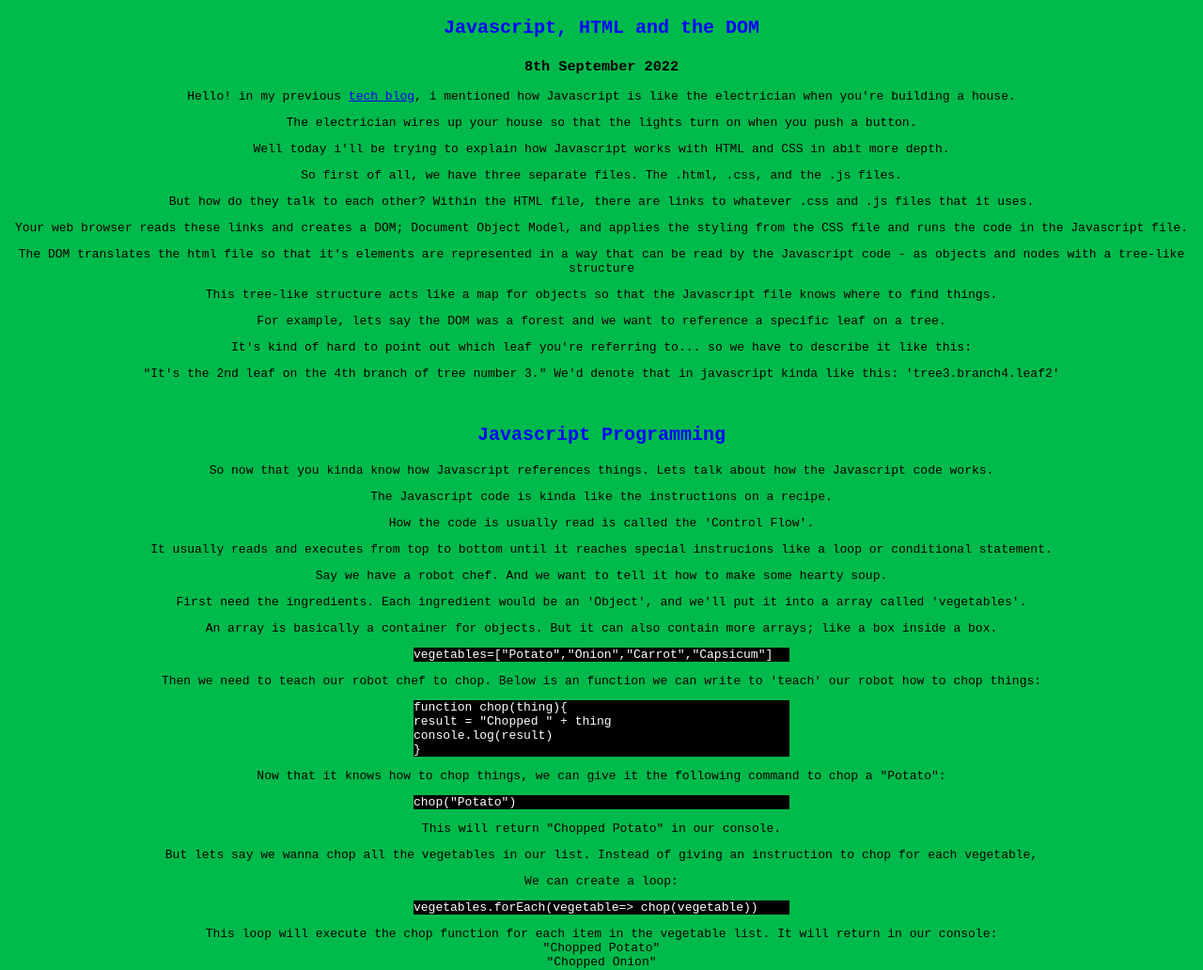
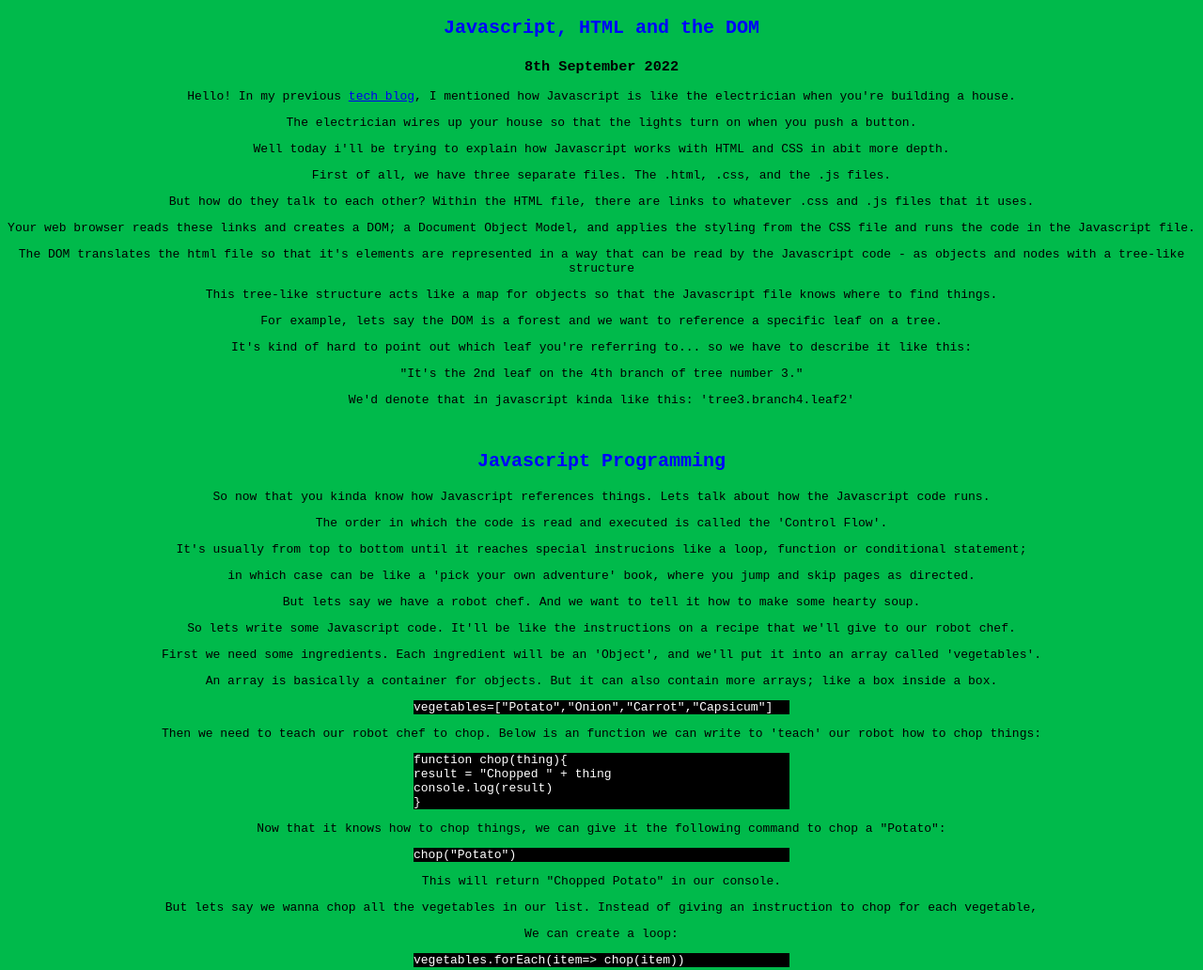
Before and after one commit to james-koay/james-koay.github.io, a plain HTML site: page blog/javascript-dom.html in a window 1280 px wide. Shown: the top 1032 px of the page at 94% size. Drawn offline with Linux system fonts and the light colour scheme.

Commit message:
fixed some typos

```diff
--- a/blog/javascript-dom.html
+++ b/blog/javascript-dom.html
@@ -24,34 +24,35 @@
 
     <h3>8th September 2022</h3>
 
-<p>Hello! in my previous <a href="html-css.html">tech blog</a>, i mentioned how Javascript is like the electrician when you're building a house.</p>
+<p>Hello! In my previous <a href="html-css.html">tech blog</a>, I mentioned how Javascript is like the electrician when you're building a house.</p>
 
 <p>The electrician wires up your house so that the lights turn on when you push a button.</p>
 
 <p>Well today i'll be trying to explain how Javascript works with HTML and CSS in abit more depth.</p>
 
-<p>So first of all, we have three separate files. The .html, .css, and the .js files.</p>
+<p>First of all, we have three separate files. The .html, .css, and the .js files.</p>
 <p>But how do they talk to each other? Within the HTML file, there are links to whatever .css and .js files that it uses.</p>
-<p>Your web browser reads these links and creates a DOM; Document Object Model, and applies the styling from the CSS file and runs the code in the Javascript file.</p>
+<p>Your web browser reads these links and creates a DOM; a Document Object Model, and applies the styling from the CSS file and runs the code in the Javascript file.</p>
 <p>The DOM translates the html file so that it's elements are represented in a way that can be read by the Javascript code - as objects and nodes with a tree-like structure</p>
 <p>This tree-like structure acts like a map for objects so that the Javascript file knows where to find things.</p>
 
-<p>For example, lets say the DOM was a forest and we want to reference a specific leaf on a tree.</p>
+<p>For example, lets say the DOM is a forest and we want to reference a specific leaf on a tree.</p>
 
 <p>It's kind of hard to point out which leaf you're referring to... so we have to describe it like this:</p>
-<p>"It's the 2nd leaf on the 4th branch of tree number 3." We'd denote that in javascript kinda like this: 'tree3.branch4.leaf2'</p>
+<p>"It's the 2nd leaf on the 4th branch of tree number 3."</p>
+<p>We'd denote that in javascript kinda like this: 'tree3.branch4.leaf2'</p>
 
 <br>
 
 <h1>Javascript Programming</h1>
 
-<p>So now that you kinda know how Javascript references things. Lets talk about how the Javascript code works.</p>
-<p>The Javascript code is kinda like the instructions on a recipe. </p>
-<p>How the code is usually read is called the 'Control Flow'.</p>
-<p>It usually reads and executes from top to bottom until it reaches special instrucions like a loop or conditional statement.</p>
-
-<p>Say we have a robot chef. And we want to tell it how to make some hearty soup.</p>
-<p>First need the ingredients. Each ingredient would be an 'Object', and we'll put it into a array called 'vegetables'.</p>
+<p>So now that you kinda know how Javascript references things. Lets talk about how the Javascript code runs.</p>
+<p>The order in which the code is read and executed is called the 'Control Flow'.</p>
+<p>It's usually from top to bottom until it reaches special instrucions like a loop, function or conditional statement;</p>
+<p>in which case can be like a 'pick your own adventure' book, where you jump and skip pages as directed.</p>
+<p>But lets say we have a robot chef. And we want to tell it how to make some hearty soup.</p>
+<p>So lets write some Javascript code. It'll be like the instructions on a recipe that we'll give to our robot chef.</p>
+<p>First we need some ingredients. Each ingredient will be an 'Object', and we'll put it into an array called 'vegetables'.</p>
 <p>An array is basically a container for objects. But it can also contain more arrays; like a box inside a box.</p>
 
 <div class="codeblock">
@@ -82,7 +83,7 @@ console.log(result)
 <p>We can create a loop:</p>
 
 <div class="codeblock">
-  vegetables.forEach(vegetable=> chop(vegetable))
+  vegetables.forEach(item=> chop(item))
   </div>
 
 <p>This loop will execute the chop function for each item in the vegetable list. It will return in our console:
@@ -110,7 +111,7 @@ function prepareSoup(){<br>
 }
 </div>
 
-<p>Now we have a single function/instruction we can tell our robot chef to use.</p>
+<p>Now we have a single function/command we can tell our robot chef to prepare soup.</p>
 <p>It'll chop all the meat in the meats container(array), veges in the vegetables container(array) and cook and boil everything.</p>
 <p>When we run prepareSoup() we'll get:
 <br>
@@ -129,7 +130,7 @@ function prepareSoup(){<br>
 <br>
 "Cooked and boiled Everything"
 <br>
-"Soup is Ready"
+"Soup is Ready!"
 <br>
 <br>
 </p>
```
